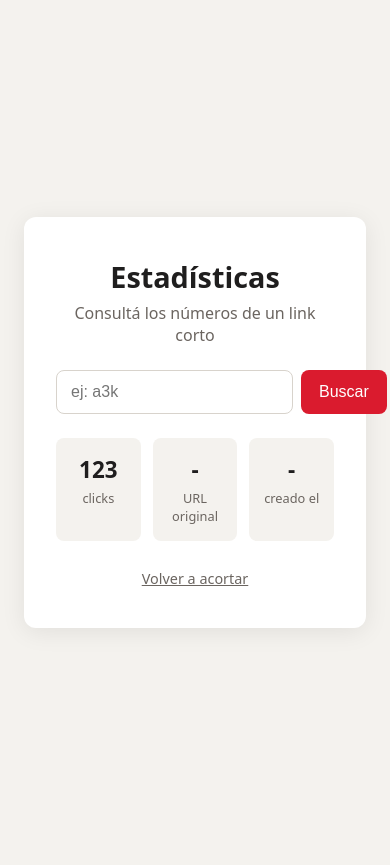
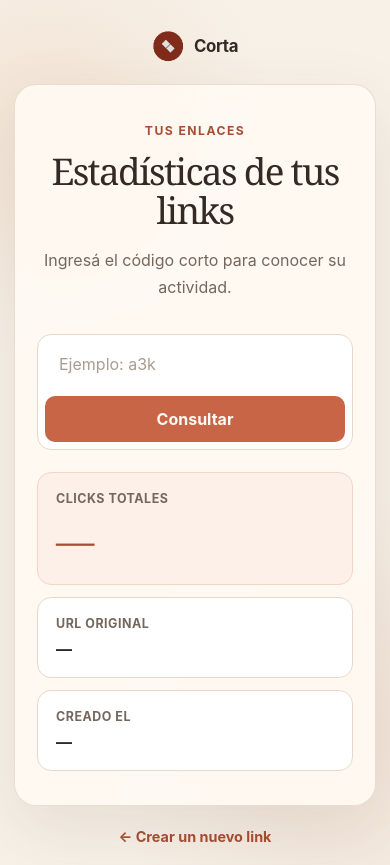
Before and after one commit to genai-grupo-2/fixed-corta, a website: page corta/public/stats.html in a window 390 px wide. Before the commit the page ends 844 px from the top, so only its background shows below. Drawn offline with Linux system fonts and the light colour scheme.

Commit message:
chore: ordenar el proyecto y renovar la interfaz

```diff
--- a/corta/public/estilos.css
+++ b/corta/public/estilos.css
@@ -1,81 +1,259 @@
+:root {
+  --fondo: #f7f1e8;
+  --superficie: #fffaf3;
+  --texto: #332a24;
+  --texto-suave: #74675d;
+  --acento: #c76546;
+  --acento-oscuro: #a84d33;
+  --acento-claro: #f1d6c7;
+  --borde: #e5d8ca;
+  --sombra: 0 24px 70px rgba(91, 62, 44, 0.1);
+}
+
 * { box-sizing: border-box; margin: 0; padding: 0; }
 
 body {
-  font-family: system-ui, -apple-system, sans-serif;
-  background: #f4f2ee;
   min-height: 100vh;
+  padding: 32px 20px;
+  background:
+    radial-gradient(circle at 12% 15%, rgba(224, 172, 132, 0.2), transparent 28%),
+    radial-gradient(circle at 88% 85%, rgba(196, 120, 86, 0.12), transparent 30%),
+    var(--fondo);
+  color: var(--texto);
+  font-family: Inter, ui-sans-serif, system-ui, -apple-system, BlinkMacSystemFont, "Segoe UI", sans-serif;
+  display: grid;
+  place-items: center;
+}
+
+button, input { font: inherit; }
+.contenedor { width: min(100%, 720px); }
+
+.marca {
   display: flex;
   align-items: center;
-  justify-content: center;
-  padding: 24px;
+  gap: 10px;
+  width: fit-content;
+  margin: 0 auto 22px;
+  font-size: 1.05rem;
+  font-weight: 750;
+  letter-spacing: -0.02em;
+}
+
+.logo {
+  width: 32px;
+  height: 32px;
+  object-fit: contain;
+  filter: hue-rotate(18deg) saturate(58%) brightness(88%);
 }
 
 .tarjeta {
-  background: #fff;
-  border-radius: 12px;
-  box-shadow: 0 4px 24px rgba(0, 0, 0, 0.08);
-  padding: 40px 32px;
-  width: 100%;
-  max-width: 460px;
-  text-align: center;
+  padding: clamp(34px, 7vw, 64px);
+  border: 1px solid rgba(229, 216, 202, 0.85);
+  border-radius: 28px;
+  background: rgba(255, 250, 243, 0.9);
+  box-shadow: var(--sombra);
+  backdrop-filter: blur(10px);
 }
 
-.logo { width: 56px; height: 56px; margin-bottom: 12px; }
+.encabezado { max-width: 570px; margin-bottom: 34px; text-align: center; }
 
-h1 { font-size: 1.8rem; color: #1f1e1e; }
+.eyebrow {
+  display: inline-block;
+  margin-bottom: 14px;
+  color: var(--acento-oscuro);
+  font-size: 0.76rem;
+  font-weight: 750;
+  letter-spacing: 0.12em;
+  text-transform: uppercase;
+}
 
-.sub { color: #6b6560; margin: 6px 0 24px; }
+h1 {
+  color: var(--texto);
+  font-family: Georgia, "Times New Roman", serif;
+  font-size: clamp(2.1rem, 6vw, 3.5rem);
+  font-weight: 500;
+  line-height: 1.05;
+  letter-spacing: -0.045em;
+}
 
-form { display: flex; gap: 8px; }
+.bajada {
+  margin-top: 10px;
+  color: var(--texto);
+  font-size: clamp(1.05rem, 2.5vw, 1.3rem);
+  font-weight: 600;
+  letter-spacing: -0.02em;
+}
+
+.sub {
+  max-width: 470px;
+  margin: 18px auto 0;
+  color: var(--texto-suave);
+  font-size: 1rem;
+  line-height: 1.65;
+}
+
+form {
+  display: flex;
+  gap: 10px;
+  padding: 7px;
+  border: 1px solid var(--borde);
+  border-radius: 14px;
+  background: #fff;
+  transition: border-color 160ms ease, box-shadow 160ms ease;
+}
+
+form:focus-within {
+  border-color: var(--acento);
+  box-shadow: 0 0 0 4px rgba(199, 101, 70, 0.11);
+}
 
 input {
+  min-width: 0;
   flex: 1;
   padding: 12px 14px;
-  border: 1px solid #d8d3cc;
-  border-radius: 8px;
-  font-size: 1rem;
+  border: 0;
+  outline: 0;
+  background: transparent;
+  color: var(--texto);
 }
 
+input::placeholder { color: #aa9c91; }
+
 button {
-  padding: 12px 18px;
-  border: none;
-  border-radius: 8px;
-  background: #da1b2e;
-  color: #fff;
-  font-size: 1rem;
+  padding: 13px 21px;
+  border: 0;
+  border-radius: 10px;
+  background: var(--acento);
+  color: #fffaf5;
+  font-weight: 700;
   cursor: pointer;
+  transition: background 160ms ease, transform 160ms ease;
 }
 
-button:hover { background: #b5161f; }
+button:hover { background: var(--acento-oscuro); transform: translateY(-1px); }
+button:active { transform: translateY(0); }
 
-#resultado { margin-top: 24px; }
-
-#resultado a {
-  display: block;
-  font-size: 1.2rem;
-  color: #da1b2e;
-  margin: 8px 0 12px;
-  word-break: break-all;
+.resultado {
+  display: flex;
+  align-items: center;
+  justify-content: space-between;
+  gap: 20px;
+  margin-top: 18px;
+  padding: 16px 18px;
+  border: 1px solid var(--acento-claro);
+  border-radius: 14px;
+  background: #fcf0e8;
 }
 
+.resultado-etiqueta {
+  display: block;
+  margin-bottom: 4px;
+  color: var(--texto-suave);
+  font-size: 0.75rem;
+  font-weight: 700;
+  text-transform: uppercase;
+}
+
+.resultado a {
+  display: block;
+  max-width: 430px;
+  overflow: hidden;
+  color: var(--acento-oscuro);
+  font-weight: 700;
+  text-overflow: ellipsis;
+  white-space: nowrap;
+}
+
+.boton-secundario {
+  padding: 9px 14px;
+  background: transparent;
+  color: var(--acento-oscuro);
+  border: 1px solid var(--acento-claro);
+}
+
+.boton-secundario:hover { background: var(--acento-claro); }
 .oculto { display: none; }
 
-.stats { display: flex; gap: 12px; margin-top: 24px; }
+.stats {
+  display: grid;
+  grid-template-columns: repeat(2, 1fr);
+  gap: 12px;
+  margin-top: 22px;
+}
 
 .stat {
-  flex: 1;
-  background: #f4f2ee;
-  border-radius: 8px;
-  padding: 16px 8px;
-  display: flex;
-  flex-direction: column;
-  gap: 4px;
+  min-width: 0;
+  padding: 18px;
+  border: 1px solid var(--borde);
+  border-radius: 14px;
+  background: #fff;
 }
 
-.numero { font-size: 1.4rem; font-weight: 700; color: #1f1e1e; }
+.stat-destacada {
+  grid-column: 1 / -1;
+  background: #fcf0e8;
+  border-color: var(--acento-claro);
+}
 
-.etiqueta { font-size: 0.8rem; color: #6b6560; }
+.etiqueta {
+  display: block;
+  margin-bottom: 8px;
+  color: var(--texto-suave);
+  font-size: 0.78rem;
+  font-weight: 700;
+  letter-spacing: 0.04em;
+  text-transform: uppercase;
+}
 
-.pie { margin-top: 28px; font-size: 0.9rem; }
+.numero {
+  color: var(--acento-oscuro);
+  font-family: Georgia, "Times New Roman", serif;
+  font-size: 2.4rem;
+}
 
-.pie a { color: #6b6560; }
+.dato {
+  display: block;
+  overflow: hidden;
+  color: var(--texto);
+  font-weight: 650;
+  text-overflow: ellipsis;
+  white-space: nowrap;
+}
+
+.pie {
+  display: flex;
+  justify-content: center;
+  gap: 8px;
+  margin-top: 22px;
+  color: var(--texto-suave);
+  font-size: 0.9rem;
+}
+
+.pie a { color: var(--acento-oscuro); font-weight: 700; text-decoration: none; }
+.pie a:hover { text-decoration: underline; text-underline-offset: 3px; }
+
+.sr-only {
+  position: absolute;
+  width: 1px;
+  height: 1px;
+  padding: 0;
+  margin: -1px;
+  overflow: hidden;
+  clip: rect(0, 0, 0, 0);
+  white-space: nowrap;
+  border: 0;
+}
+
+@media (max-width: 600px) {
+  body { padding: 20px 14px; align-items: start; }
+  .marca { margin-top: 10px; }
+  .tarjeta { padding: 34px 22px; border-radius: 22px; }
+  h1 { font-size: 2.3rem; }
+  form { flex-direction: column; }
+  button { width: 100%; }
+  .resultado { align-items: stretch; flex-direction: column; }
+  .resultado a { max-width: 100%; }
+  .stats { grid-template-columns: 1fr; }
+  .stat-destacada { grid-column: auto; }
+  .pie { flex-wrap: wrap; }
+}
--- a/corta/public/estilos_viejos.css
+++ /dev/null
@@ -1,6 +0,0 @@
-/* estilos viejos, antes del redisenio. dejo por las dudas */
-body { font-family: Arial; background: #ffffff; }
-.container { width: 600px; margin: 0 auto; }
-h1 { color: #333333; text-align: center; }
-input { width: 300px; }
-.boton { background: blue; color: white; }
--- a/corta/public/stats.html
+++ b/corta/public/stats.html
@@ -7,23 +7,44 @@
   <link rel="stylesheet" href="estilos.css">
 </head>
 <body>
-  <main class="tarjeta">
-    <h1>Estadísticas</h1>
-    <p class="sub">Consultá los números de un link corto</p>
+  <main class="contenedor">
+    <header class="marca">
+      <img src="logo.png" alt="" class="logo">
+      <span>Corta</span>
+    </header>
 
-    <form id="form-stats">
-      <input type="text" id="codigo" placeholder="ej: a3k" required>
-      <button type="submit">Buscar</button>
-    </form>
+    <section class="tarjeta">
+      <div class="encabezado">
+        <span class="eyebrow">Tus enlaces</span>
+        <h1>Estadísticas de tus links</h1>
+        <p class="sub">Ingresá el código corto para conocer su actividad.</p>
+      </div>
 
-    <!-- maqueta: datos de mentira, falta conectar con el server -->
-    <div class="stats">
-      <div class="stat"><span class="numero">123</span><span class="etiqueta">clicks</span></div>
-      <div class="stat"><span class="numero">-</span><span class="etiqueta">URL original</span></div>
-      <div class="stat"><span class="numero">-</span><span class="etiqueta">creado el</span></div>
-    </div>
+      <form id="form-stats">
+        <label class="sr-only" for="codigo">Código del enlace</label>
+        <input type="text" id="codigo" placeholder="Ejemplo: a3k" autocomplete="off" required>
+        <button type="submit">Consultar</button>
+      </form>
 
-    <p class="pie"><a href="index.html">Volver a acortar</a></p>
+      <div class="stats" aria-live="polite">
+        <article class="stat stat-destacada">
+          <span class="etiqueta">Clicks totales</span>
+          <span class="numero">—</span>
+        </article>
+        <article class="stat">
+          <span class="etiqueta">URL original</span>
+          <span class="dato">—</span>
+        </article>
+        <article class="stat">
+          <span class="etiqueta">Creado el</span>
+          <span class="dato">—</span>
+        </article>
+      </div>
+    </section>
+
+    <footer class="pie">
+      <a href="index.html"><span aria-hidden="true">←</span> Crear un nuevo link</a>
+    </footer>
   </main>
 </body>
 </html>
```
Also changed, not shown: corta/index_v2_FINAL.js (deleted, +0 -38 lines), corta/links_backup_marzo.json (deleted, +0 -20 lines), corta/notas.txt (deleted, +0 -16 lines), corta/package.json (+5 -5 lines), corta/public/index.html (+30 -14 lines), corta/server_OLD.js (deleted, +0 -22 lines), corta/test.js (deleted, +0 -14 lines), README.md (added), corta/public/logo.png (renamed from corta/public/logo (1).png), 3 other files.
